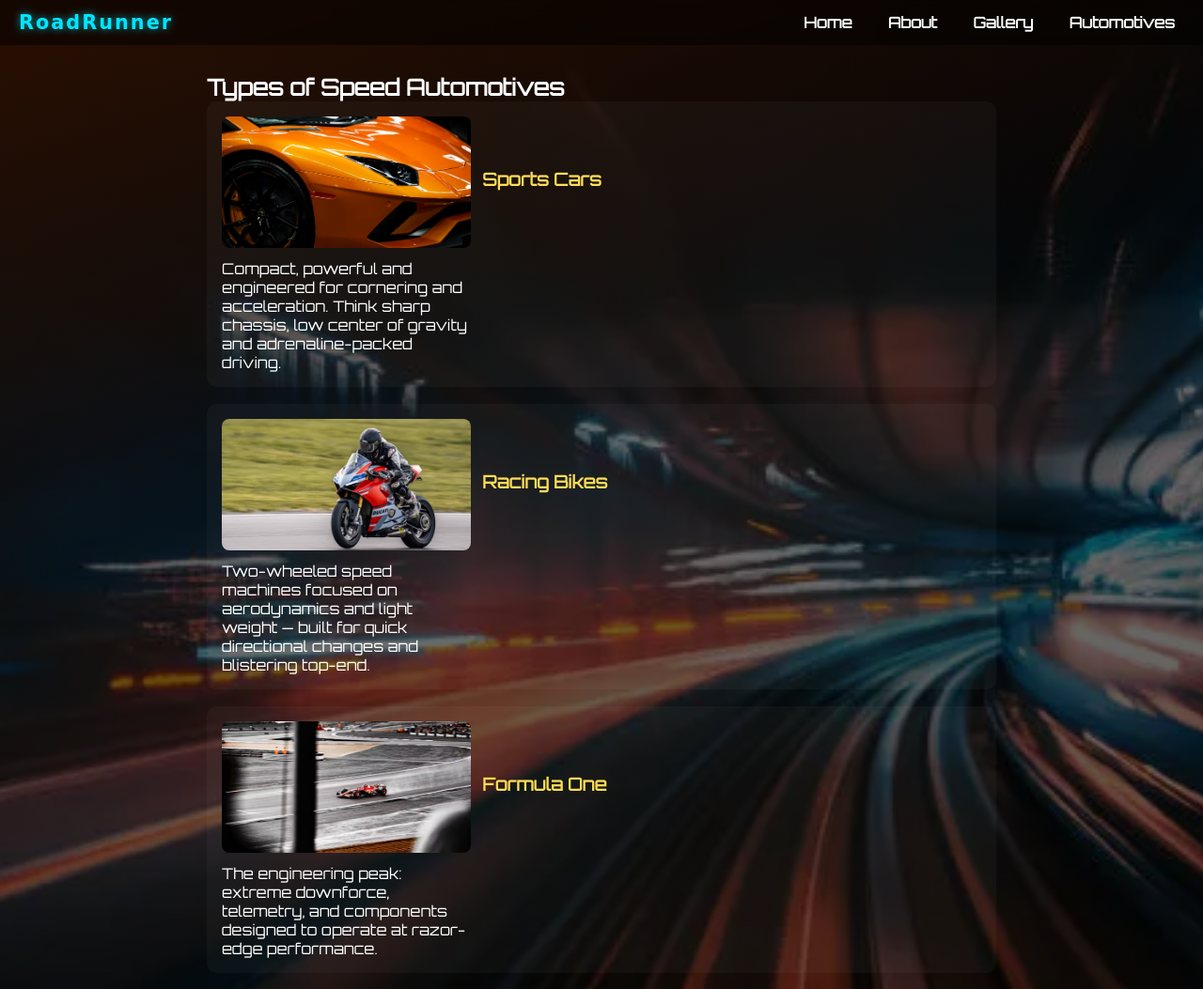
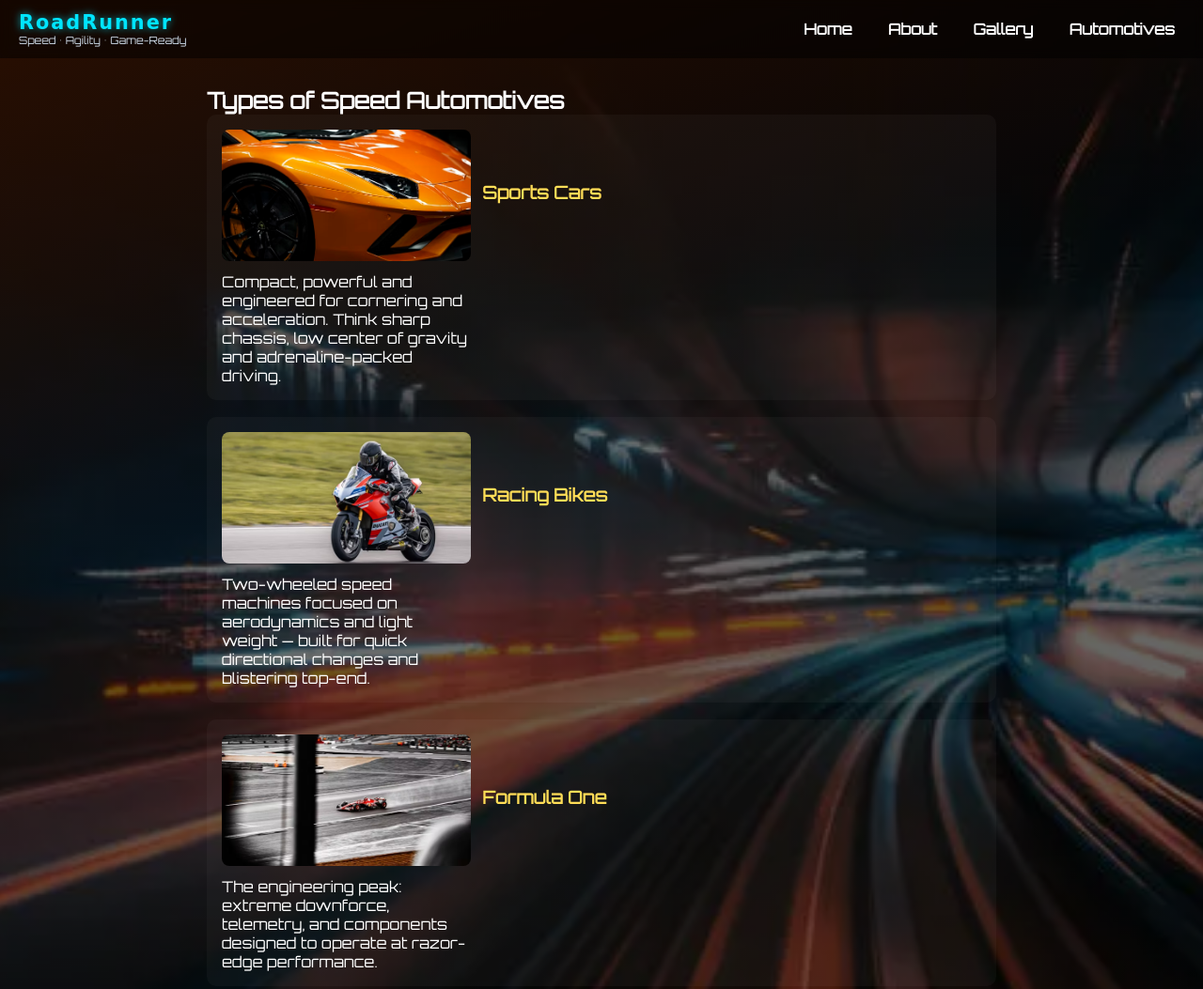
Before and after one commit to Mabutho30/RoadRunner-App, a plain HTML site: page automotives.html in a window 1280 px wide. Shown: the top 1053 px of the page at 94% size. Drawn offline with Linux system fonts and the light colour scheme; files whose address does not match are found by name.

Commit message:
Update automotives.html

```diff
--- a/automotives.html
+++ b/automotives.html
@@ -11,6 +11,7 @@
   <header>
     <div class="logo-wrap">
       <h1 class="logo animated-glow">RoadRunner</h1>
+      <p class="tag">Speed • Agility • Game-Ready</p>
     </div>
     <nav>
       <a href="index.html">Home</a>
```
